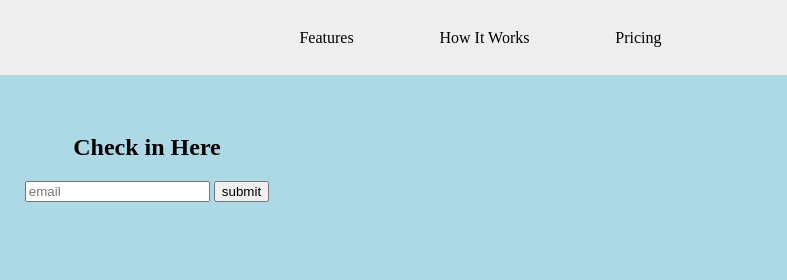
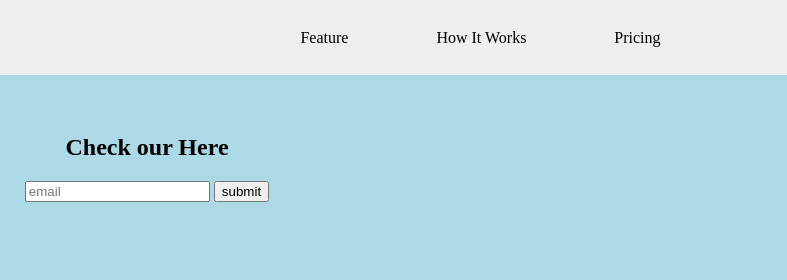
Before and after one commit to samiullahbahadur/Landing-Page, a plain HTML site: page index.html in a window 1280 px wide. Shown: the top 280 px of the page, 493-1280 px from the left. Drawn offline with Linux system fonts and the light colour scheme; a script that the page names is missing.

Commit message:
first changes

```diff
--- a/index.html
+++ b/index.html
@@ -17,7 +17,7 @@
       </div>
       <nav id="nav-bar">
         <ul>
-          <li><a class="nav-link" href="#features">Features</a></li>
+          <li><a class="nav-link" href="#features">Feature</a></li>
           <li><a class="nav-link" href="#how-it-works">How It Works</a></li>
           <li><a class="nav-link" href="#pricing">Pricing</a></li>
         </ul>
@@ -27,7 +27,7 @@
     <div></div>
 
     <div id="hero">
-      <h2>Check in Here</h2>
+      <h2>Check our Here</h2>
       <form id="form" action="https://www.freecodecamp.com/email-submit">
         <input
           type="email"
```
